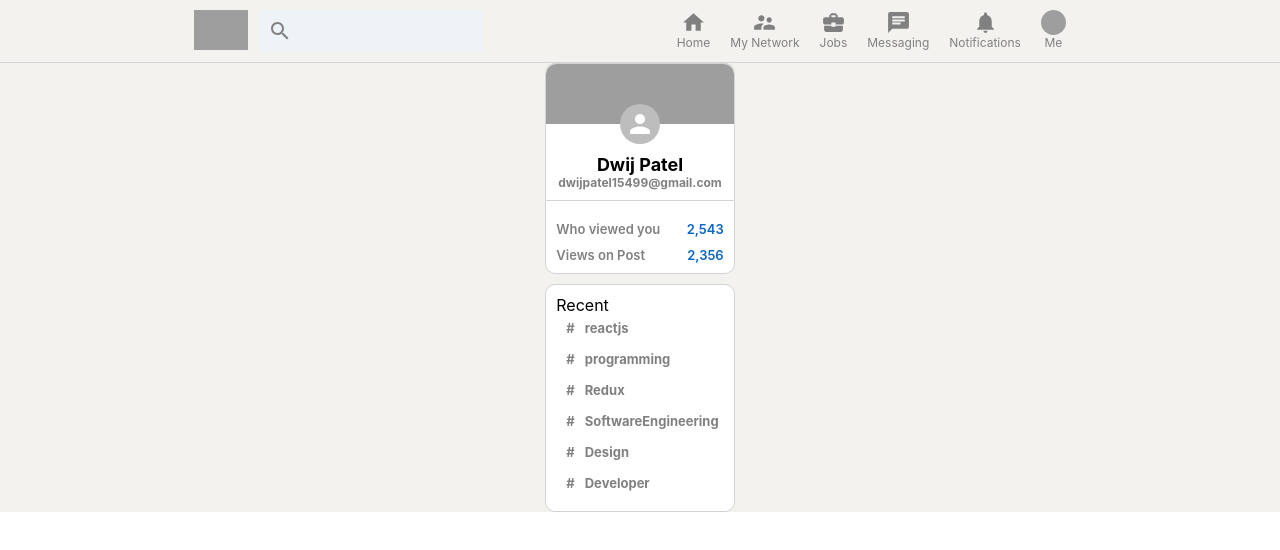
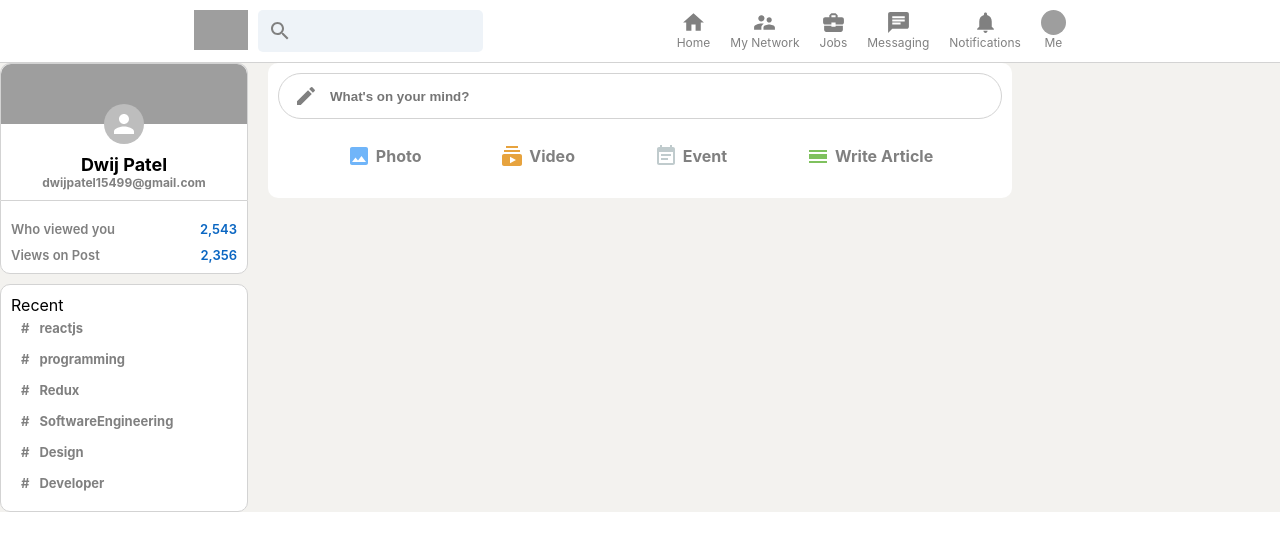
Before and after one commit to dwijptl/LinkedinClone, a React (Create React App) app in the folder linkedinclone/: page / in a window 1280 px wide. Shown: the top 550 px of the page. Built offline with nearby package versions, Linux system fonts and the light colour scheme; grey boxes are pictures that could not be loaded.

Commit message:
Feed section added

```diff
--- a/linkedinclone/src/App.css
+++ b/linkedinclone/src/App.css
@@ -2,7 +2,9 @@
     background-color: #f3f2ef;
     display: flex;
     flex-direction: column;
-    align-items: center;
+    /* align-items: center; */
+    justify-content: center;
+    width: 100%;
 }
 .app__body{
     display: flex;
--- a/linkedinclone/src/App.js
+++ b/linkedinclone/src/App.js
@@ -2,6 +2,7 @@
 import './App.css';
 import Header from './Header';
 import Sidebar from './Sidebar';
+import Feed from './Feed';
 
 function App() {
   return (
@@ -12,8 +13,9 @@
       {/* App body  */}
       <div className='app__body'>
         <Sidebar />
+        <Feed />
       </div>
-      {/* sidebar */}
+
       {/* feed */}
       {/* widgets */}
     </div>
--- /dev/null
+++ b/linkedinclone/src/Feed.css
@@ -0,0 +1,37 @@
+.feed {
+    flex:0.6;
+    margin: 0 20px;
+}
+.feed__inputContainer {
+    background-color: white;
+    padding:10px;
+    padding-bottom: 20px;
+    border-radius: 10px;
+    margin-bottom: 20px;
+}
+.feed__input {
+    border: 1px solid lightgray;
+    border-radius: 30px;
+    display: flex;
+    padding: 10px;
+    color: gray;
+    padding-left: 15px;
+}
+.feed__input > form {
+    display: flex;
+    width: 100%;
+}
+.feed__input > form > input {
+    border: none;
+    flex:1;
+    margin-left: 10px;
+    outline-width:0;
+    font-weight: 600;
+}
+.feed__input > form > button {
+    display: none;
+}
+.feed__inputOption {
+    display: flex;
+    justify-content: space-evenly;
+}
--- /dev/null
+++ b/linkedinclone/src/Feed.js
@@ -0,0 +1,40 @@
+import React from "react";
+import "./Feed.css";
+import CreateIcon from "@mui/icons-material/Create";
+import InputOption from "./InputOption";
+import ImageIcon from "@mui/icons-material/Image";
+import SubscriptionsIcon from "@mui/icons-material/Subscriptions";
+import EventNoteIcon from "@mui/icons-material/EventNote";
+import CalendarViewDayIcon from '@mui/icons-material/CalendarViewDay';
+
+
+
+
+
+
+function Feed() {
+  return (
+    <div className="feed">
+      <div className="feed__inputContainer">
+        <div className="feed__input">
+          <CreateIcon />
+          <form>
+            <input type="text" placeholder="What's on your mind?" />
+            <button type="submit">Send</button>
+          </form>
+        </div>
+        <div className="feed__inputOption">
+          <InputOption Icon={ImageIcon} title='Photo' color="#70b5f9" />
+          <InputOption Icon={SubscriptionsIcon} title='Video' color="#e7a33e" />
+          <InputOption Icon={EventNoteIcon} title='Event' color="#c0cbcd" />
+          <InputOption Icon={CalendarViewDayIcon} title='Write Article' color="#7FC15E" />
+
+
+
+        </div>
+      </div>
+    </div>
+  );
+}
+
+export default Feed;
--- a/linkedinclone/src/Header.css
+++ b/linkedinclone/src/Header.css
@@ -7,6 +7,7 @@
     padding-top: 10px;
     padding-bottom: 10px;
     width: 100%;
+    background-color: white;
     z-index: 999;
 
 }
--- /dev/null
+++ b/linkedinclone/src/InputOption.css
@@ -0,0 +1,18 @@
+.inputOption {
+    display: flex;
+    align-items: center;
+    margin-top: 15px;
+    cursor: pointer;
+    color: gray;
+    padding: 10px;
+}
+.inputOption:hover{
+    color: black;
+    cursor: pointer;
+    background-color: whitesmoke;
+    border-radius: 10px;
+}
+.inputOption > h4 {
+    margin-left: 5px;
+
+}
--- /dev/null
+++ b/linkedinclone/src/InputOption.js
@@ -0,0 +1,13 @@
+import React from 'react'
+import './InputOption.css';
+
+function InputOption({Icon,title,color}) {
+  return (
+    <div className='inputOption'>
+        <Icon style={{color:color}} />
+        <h4>{title}</h4>
+    </div>
+  )
+}
+
+export default InputOption
```
